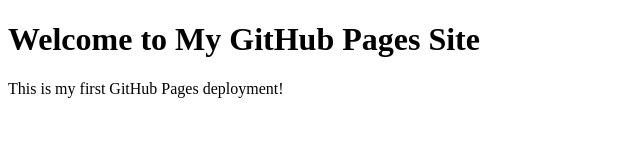
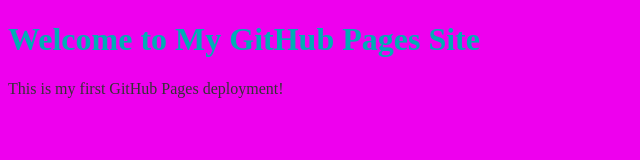
Before and after one commit to toubunsan/my-ferst-web-app, a plain HTML site: page index.html in a window 1280 px wide. Shown: the whole page, without its empty margins (0-640 px from the left). Drawn offline with Linux system fonts and the light colour scheme.

Commit message:
Add files via upload

```diff
--- a/index.html
+++ b/index.html
@@ -1,4 +1,5 @@
 <!DOCTYPE html>
+
 <html lang="en">
 <head>
     <meta charset="UTF-8">
@@ -10,3 +11,15 @@
     <p>This is my first GitHub Pages deployment!</p>
 </body>
 </html>
+
+<style>
+    h1{
+        color: #00adb5;
+    }
+    p{
+        color: #333
+    }
+    body{
+        background-color: #e0e
+    }
+</style>
```
